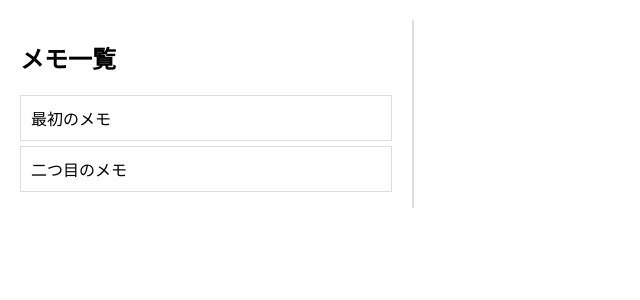
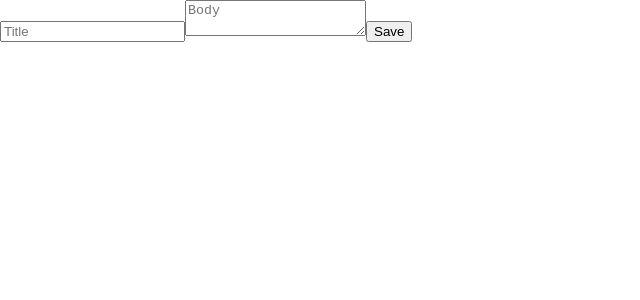
Before and after one commit to 2i-7/memo-app, a React (Create React App) app: page / in a window 1280 px wide. Shown: the top 300 px of the page, without its empty margins (0-640 px from the left). Built offline with nearby package versions, Linux system fonts and the light colour scheme.

Commit message:
低限oo機能が完成

```diff
--- a/src/App.tsx
+++ b/src/App.tsx
@@ -1,39 +1,46 @@
-import React, { useState } from "react";
-import MemoList from "./components/MemoList";
-import MemoEditor from "./components/MemoEditor";
-import "./styles.css";
+// src/App.tsx
+import React, { useState } from 'react';
+import MemoEditor from './components/MemoEditor';
+import MemoList from './components/MemoList';
+import { useLocalStorage } from './hooks/useLocalStorage';
 
-export type Memo = {
-  id: number;
+// Memo型を定義
+interface Memo {
   title: string;
-  content: string;
-};
+  body: string;
+}
 
-const initialMemos: Memo[] = [
-  { id: 1, title: "最初のメモ", content: "これは最初のメモの内容です。" },
-  { id: 2, title: "二つ目のメモ", content: "これは二つ目のメモの内容です。" },
-];
+const App: React.FC = () => {
+  const [memos, setMemos] = useLocalStorage<Memo[]>('memos', []); // 型指定
+  const [editingIndex, setEditingIndex] = useState<number | null>(null);
 
-function App() {
-  const [memos, setMemos] = useState<Memo[]>(initialMemos);
-  const [selectedMemo, setSelectedMemo] = useState<Memo | null>(null);
-
-  const handleSelectMemo = (memo: Memo) => {
-    setSelectedMemo(memo);
+  const handleSaveMemo = (title: string, body: string) => {
+    if (editingIndex === null) {
+      setMemos([...memos, { title, body }]);
+    } else {
+      const updatedMemos = [...memos];
+      updatedMemos[editingIndex] = { title, body };
+      setMemos(updatedMemos);
+    }
+    setEditingIndex(null);
   };
 
-  const handleUpdateMemo = (updatedMemo: Memo) => {
-    setMemos(memos.map(m => (m.id === updatedMemo.id ? updatedMemo : m)));
+  const handleDeleteMemo = (index: number) => {
+    const updatedMemos = memos.filter((_, i) => i !== index);
+    setMemos(updatedMemos);
+  };
+
+  const handleEditMemo = (index: number, title: string, body: string) => {
+    setEditingIndex(index);
+    // setTitle, setBody の代わりにメモの内容を直接編集
   };
 
   return (
-    <div className="app-container">
-      <MemoList memos={memos} onSelectMemo={handleSelectMemo} />
-      {selectedMemo && (
-        <MemoEditor memo={selectedMemo} onUpdateMemo={handleUpdateMemo} />
-      )}
+    <div>
+      <MemoEditor onSave={handleSaveMemo} />
+      <MemoList memos={memos} onDelete={handleDeleteMemo} onEdit={handleEditMemo} />
     </div>
   );
-}
+};
 
 export default App;
--- a/src/components/MemoEditor.tsx
+++ b/src/components/MemoEditor.tsx
@@ -1,34 +1,40 @@
-import React, { useState } from "react";
-import { Memo } from "../App";
+// src/components/MemoEditor.tsx
+import React, { useState } from 'react';
 
-type MemoEditorProps = {
-  memo: Memo;
-  onUpdateMemo: (updatedMemo: Memo) => void;
-};
+interface MemoEditorProps {
+  onSave: (title: string, body: string) => void;
+  initialTitle?: string;
+  initialBody?: string;
+}
 
-const MemoEditor: React.FC<MemoEditorProps> = ({ memo, onUpdateMemo }) => {
-  const [title, setTitle] = useState(memo.title);
-  const [content, setContent] = useState(memo.content);
+const MemoEditor: React.FC<MemoEditorProps> = ({ onSave, initialTitle = '', initialBody = '' }) => {
+  const [title, setTitle] = useState(initialTitle);
+  const [body, setBody] = useState(initialBody);
 
   const handleSave = () => {
-    onUpdateMemo({ ...memo, title, content });
+    if (title.trim() && body.trim()) {
+      onSave(title, body);
+      setTitle('');
+      setBody('');
+    }
   };
 
   return (
-    <div className="memo-editor">
-      <h2>メモ編集</h2>
+    <div>
       <input
         type="text"
         value={title}
-        onChange={e => setTitle(e.target.value)}
+        onChange={(e) => setTitle(e.target.value)}
+        placeholder="Title"
         maxLength={100}
       />
       <textarea
-        value={content}
-        onChange={e => setContent(e.target.value)}
+        value={body}
+        onChange={(e) => setBody(e.target.value)}
+        placeholder="Body"
         maxLength={1000}
       />
-      <button onClick={handleSave}>保存</button>
+      <button onClick={handleSave}>Save</button>
     </div>
   );
 };
--- a/src/components/MemoList.tsx
+++ b/src/components/MemoList.tsx
@@ -1,22 +1,29 @@
-import React from "react";
-import { Memo } from "../App";
+// src/components/MemoList.tsx
+import React from 'react';
+import MemoEditor from './MemoEditor';
 
-type MemoListProps = {
+interface Memo {
+  title: string;
+  body: string;
+}
+
+interface MemoListProps {
   memos: Memo[];
-  onSelectMemo: (memo: Memo) => void;
-};
+  onDelete: (index: number) => void;
+  onEdit: (index: number, title: string, body: string) => void;
+}
 
-const MemoList: React.FC<MemoListProps> = ({ memos, onSelectMemo }) => {
+const MemoList: React.FC<MemoListProps> = ({ memos, onDelete, onEdit }) => {
   return (
-    <div className="memo-list">
-      <h2>メモ一覧</h2>
-      <ul>
-        {memos.map(memo => (
-          <li key={memo.id} onClick={() => onSelectMemo(memo)}>
-            {memo.title}
-          </li>
-        ))}
-      </ul>
+    <div>
+      {memos.map((memo, index) => (
+        <div key={index}>
+          <h3>{memo.title}</h3>
+          <p>{memo.body}</p>
+          <button onClick={() => onDelete(index)}>Delete</button>
+          <button onClick={() => onEdit(index, memo.title, memo.body)}>Edit</button>
+        </div>
+      ))}
     </div>
   );
 };
--- a/src/hooks/useLocalStorage.ts
+++ b/src/hooks/useLocalStorage.ts
@@ -1,20 +1,26 @@
-import { useState, useEffect } from 'react';
+// src/hooks/useLocalStorage.ts
+import { useState } from 'react';
 
-function useLocalStorage<T>(key: string, initialValue: T) {
-  // LocalStorage からデータを取得
-  const storedValue = localStorage.getItem(key);
+// T型をMemo型として定義
+export function useLocalStorage<T>(key: string, initialValue: T) {
+  const [storedValue, setStoredValue] = useState<T>(() => {
+    try {
+      const item = window.localStorage.getItem(key);
+      return item ? JSON.parse(item) : initialValue;
+    } catch (error) {
+      console.error("Error reading localStorage", error);
+      return initialValue;
+    }
+  });
 
-  // ロードされた値があればそれを使い、なければ初期値を使う
-  const [value, setValue] = useState<T>(
-    storedValue ? JSON.parse(storedValue) : initialValue
-  );
+  const setValue = (value: T) => {
+    try {
+      setStoredValue(value);
+      window.localStorage.setItem(key, JSON.stringify(value));
+    } catch (error) {
+      console.error("Error writing to localStorage", error);
+    }
+  };
 
-  // value が変わった時に LocalStorage に保存
-  useEffect(() => {
-    localStorage.setItem(key, JSON.stringify(value));
-  }, [key, value]);
-
-  return [value, setValue] as const;
+  return [storedValue, setValue] as const;
 }
-
-export default useLocalStorage;
```
Also changed, not shown: src/components/MemoItem.tsx (added, +28 -0 lines).
